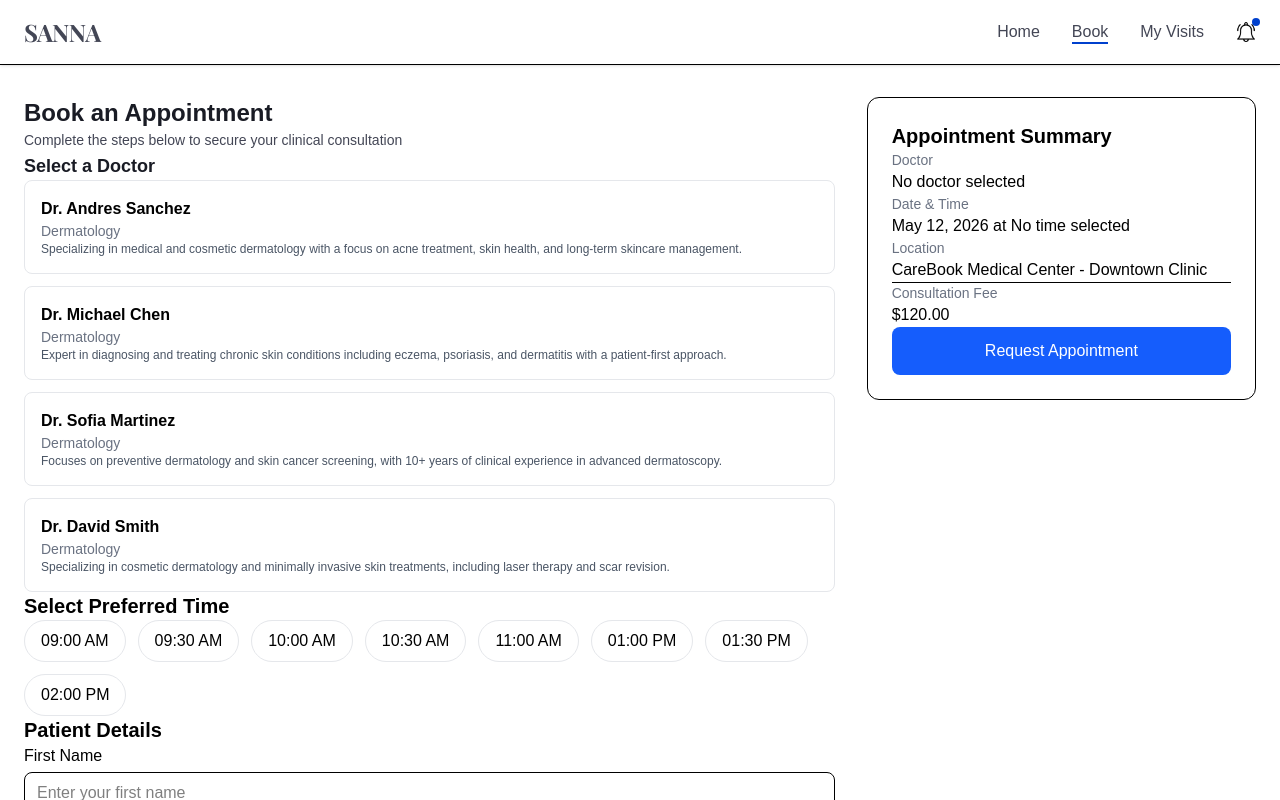
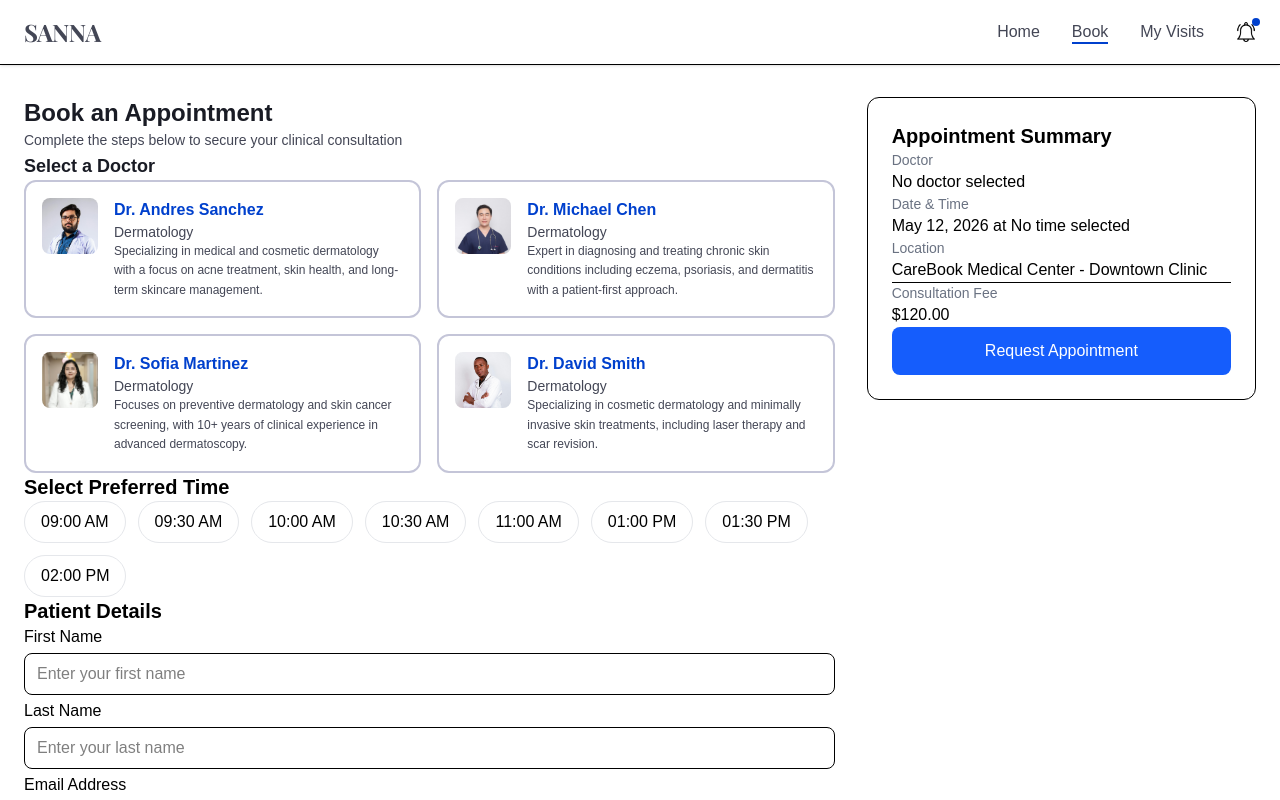
Before and after one commit to andres-sr96/appointment-booking, a Next.js app: page / in a window 1280 px wide. Shown: the top 800 px of the page. Built offline with nearby package versions, Linux system fonts and the light colour scheme.

Commit message:
DoctorSelection.tsx UI complete

```diff
--- a/components/booking/DoctorCard.tsx
+++ b/components/booking/DoctorCard.tsx
@@ -10,13 +10,28 @@ export default function DoctorCard({ doctor, isSelected, onSelect }: Props) {
   return (
     <div
       onClick={() => onSelect(doctor)}
-      className={`p-4 border rounded-lg cursor-pointer transition ${
-        isSelected ? "border-blue-600" : "border-gray-200"
-      }`}
+      className={`flex gap-4 p-4 rounded-xl cursor-pointer border-2 transition-colors duration-150
+        ${isSelected ? "border-[#0040CD] border-3" : "border-[#C4C5D8] hover:border-[#0040CD]"}`}
     >
-      <h3 className="font-semibold">{doctor.name}</h3>
-      <p className="text-sm text-gray-500">{doctor.specialty}</p>
-      <p className="text-xs mt-2 text-gray-600">{doctor.bio}</p>
+      {/* Image */}
+      <div className="flex-shrink-0">
+        <img
+          src={doctor.profileImage}
+          alt={doctor.name}
+          className="w-14 h-14 rounded-lg object-cover"
+        />
+      </div>
+
+      {/* Info */}
+      <div className="flex flex-col">
+        <h3 className="font-semibold text-[#0040CD]">{doctor.name}</h3>
+
+        <p className="text-sm text-[#434655]">{doctor.specialty}</p>
+
+        <p className="text-xs mt-1 text-[#434655] leading-relaxed">
+          {doctor.bio}
+        </p>
+      </div>
     </div>
   );
 }
--- a/components/booking/DoctorSelection.tsx
+++ b/components/booking/DoctorSelection.tsx
@@ -31,7 +31,7 @@ export default function DoctorSelection({
           Select a Doctor
         </h3>
 
-        <div className="grid gap-3">
+        <div className="grid grid-cols-1 md:grid-cols-2 gap-4">
           {doctors.map((doctor) => (
             <DoctorCard
               key={doctor.id}
```
